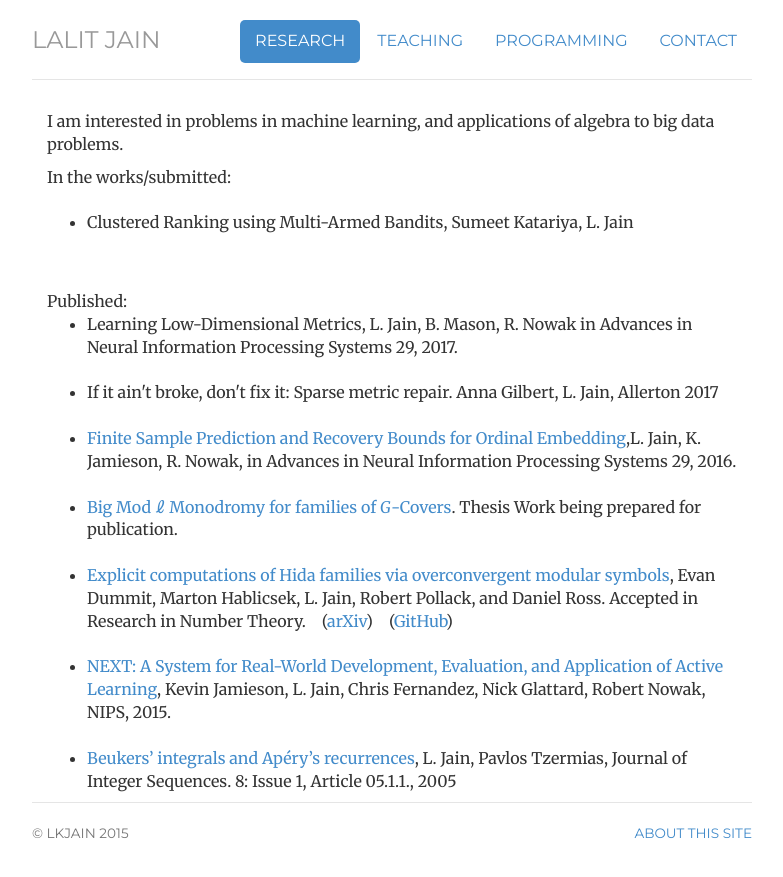
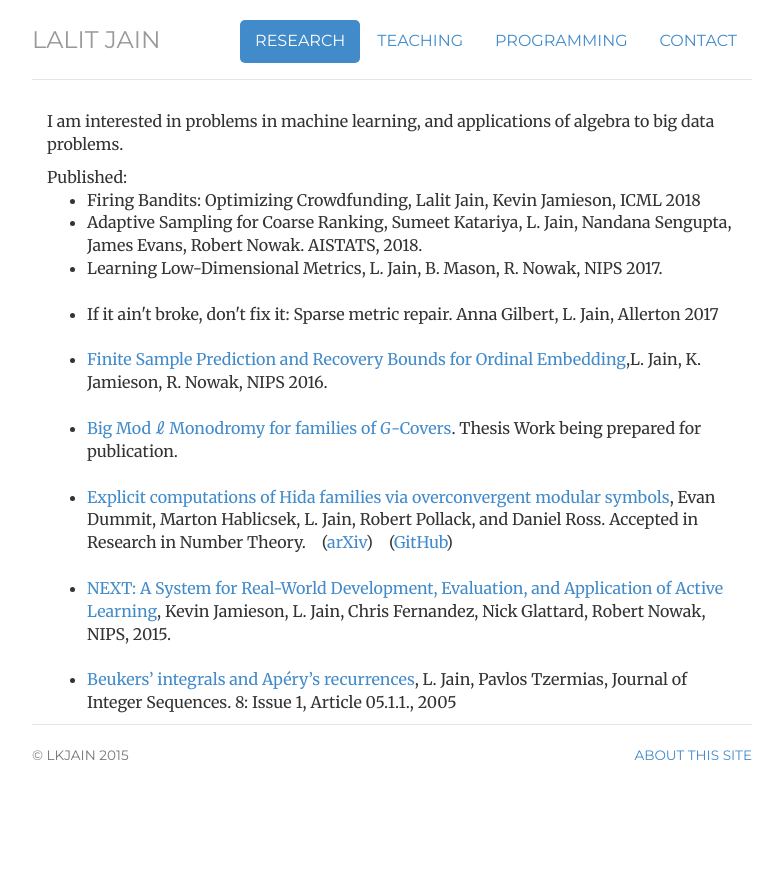
Before and after one commit to lalitkumarj/lalitkumarj.github.io, a Jekyll site: the page built from research/index.html, in a window 1280 px wide. Shown: the top 877 px of the page, without its empty margins (248-1031 px from the left). Built offline with Jekyll 4.4.1, drawn with Linux system fonts in a browser that asks for light colours.

Commit message:
website update

```diff
--- a/about/index.html
+++ b/about/index.html
@@ -1,7 +1,7 @@
 ---
 layout: default
 title: About This Site
-description: Credits and information about the website jmcglone.com, the personal website for Lalit Jain.
+description: Credits and information about the website lalitjain.com, the personal website for Lalit Jain.
 ---
 
   <div class="about">
--- a/index.html
+++ b/index.html
@@ -9,14 +9,14 @@
 <!-- <div class="jumbotron"> -->
 <div class="row marketing">
   <div class="col-sm-4">
-    <img  class="img-circle avatar" alt="Lalit Jain" src="img/lalit320.jpg" width="200px" height="200px">
+    <img  class="img-circle avatar" alt="Lalit Jain" src="img/cshop.jpg" width="200px" height="200px">
   </div>
   <div class="col-sm-8">
     <p class="lead" >
-      Hi, I'm Lalit Jain, a postdoc in mathematics at the University of Michigan.
+      Hi, I'm Lalit Jain, a Postdoc in Computer Science and Engineering at the University of Washington.
     </p>
 
-    <p> I'm currently a member of Professor Anna Gilbert's group in the Mathematics Department. These days I spend most of my time thinking about metric learning, ordinal embedding, ranking and bandits, active learning systems, and random graphs. My PhD advisor was Professor <a href="http://math.wisc.edu/~ellenber">Jordan Ellenberg</a> and I also worked closely with Professor <a href="http://nowak.ece.wisc.edu">Robert Nowak.</a></p>
+    <p> I'm currently a member of Professor Kevin Jamieson's group. These days I spend most of my time thinking about multi-armed bandit problems, applications of adaptive data collection, and metric learning for representation. Previously, I was a postdoc at the University of Michigan mentored by Professor Anna Gilbert. My PhD advisor was Professor <a href="http://math.wisc.edu/~ellenber">Jordan Ellenberg</a> and I also worked closely with Professor <a href="http://nowak.ece.wisc.edu">Robert Nowak.</a></p>
 
     <p>You can download a copy of my <a href="/files/LalitJainCVWebsite.pdf">CV here</a>.
 
--- a/research/index.html
+++ b/research/index.html
@@ -8,6 +8,7 @@
 <p>I am interested in problems in machine learning, and applications of algebra to big data problems. </p>
 <!--  You can learn more about these things and more in my <a href="/files/LalitJainResearchStatement.pdf">research statement</a>. </p>-->
 
+<!--
 In the works/submitted:
 <ul>
 
@@ -19,12 +20,18 @@
 
   <br>
 </ul>
-
+-->
 
 Published:
 <ul>
   <li>
-   Learning Low-Dimensional Metrics, L. Jain, B. Mason, R. Nowak in Advances in Neural Information Processing Systems 29, 2017.
+    Firing Bandits: Optimizing Crowdfunding, Lalit Jain, Kevin Jamieson, ICML 2018
+  </li>
+  <li>
+    Adaptive Sampling for Coarse Ranking, Sumeet Katariya, L. Jain, Nandana Sengupta, James Evans, Robert Nowak. AISTATS, 2018.
+  </li>
+  <li>
+   Learning Low-Dimensional Metrics, L. Jain, B. Mason, R. Nowak, NIPS 2017.
   </li>
   <br>
    <li>
@@ -32,7 +39,7 @@
   </li>
   <br>
   <li>
-    <a href="http://arxiv.org/abs/1606.07081">Finite Sample Prediction and Recovery Bounds for Ordinal Embedding</a>,L. Jain, K. Jamieson, R. Nowak, in Advances in Neural Information Processing Systems 29, 2016.
+    <a href="http://arxiv.org/abs/1606.07081">Finite Sample Prediction and Recovery Bounds for Ordinal Embedding</a>,L. Jain, K. Jamieson, R. Nowak, NIPS 2016.
   </li>
   <br>
   <li>
```
Also changed, not shown: teaching/index.html (+19 -6 lines), img/cshop.jpg (added), 1 other file.
